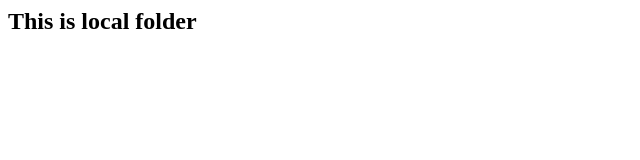
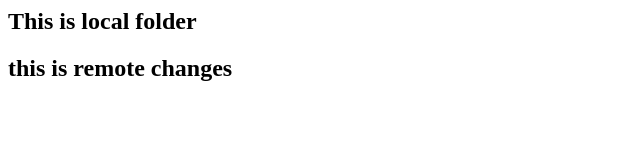
Before and after one commit to sayali111998/dev, a plain HTML site: page index.html in a window 1280 px wide. Shown: the whole page, without its empty margins (0-640 px from the left). Drawn offline with Linux system fonts and the light colour scheme.

Commit message:
Update index.html

```diff
--- a/index.html
+++ b/index.html
@@ -1 +1,2 @@
 <h2>This is local folder</h2>
+<h2>this is remote changes</h2>
```
